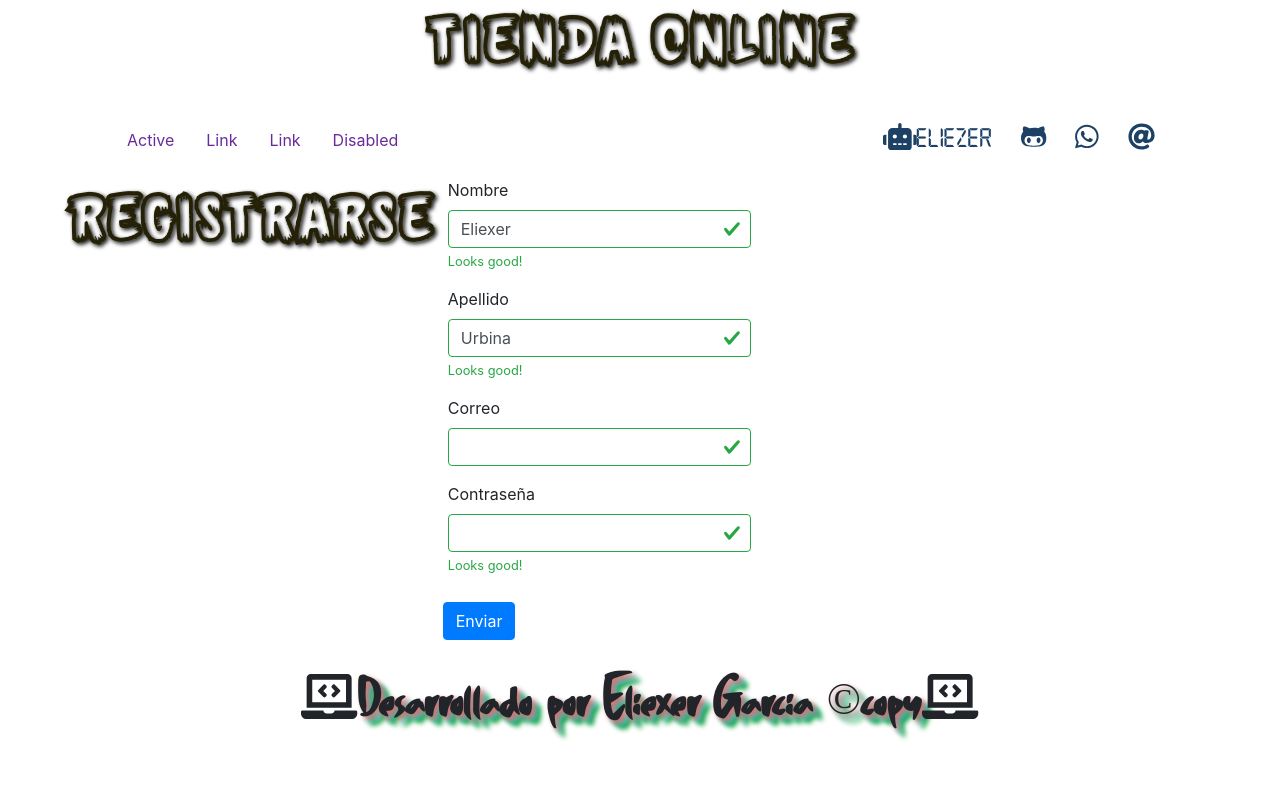
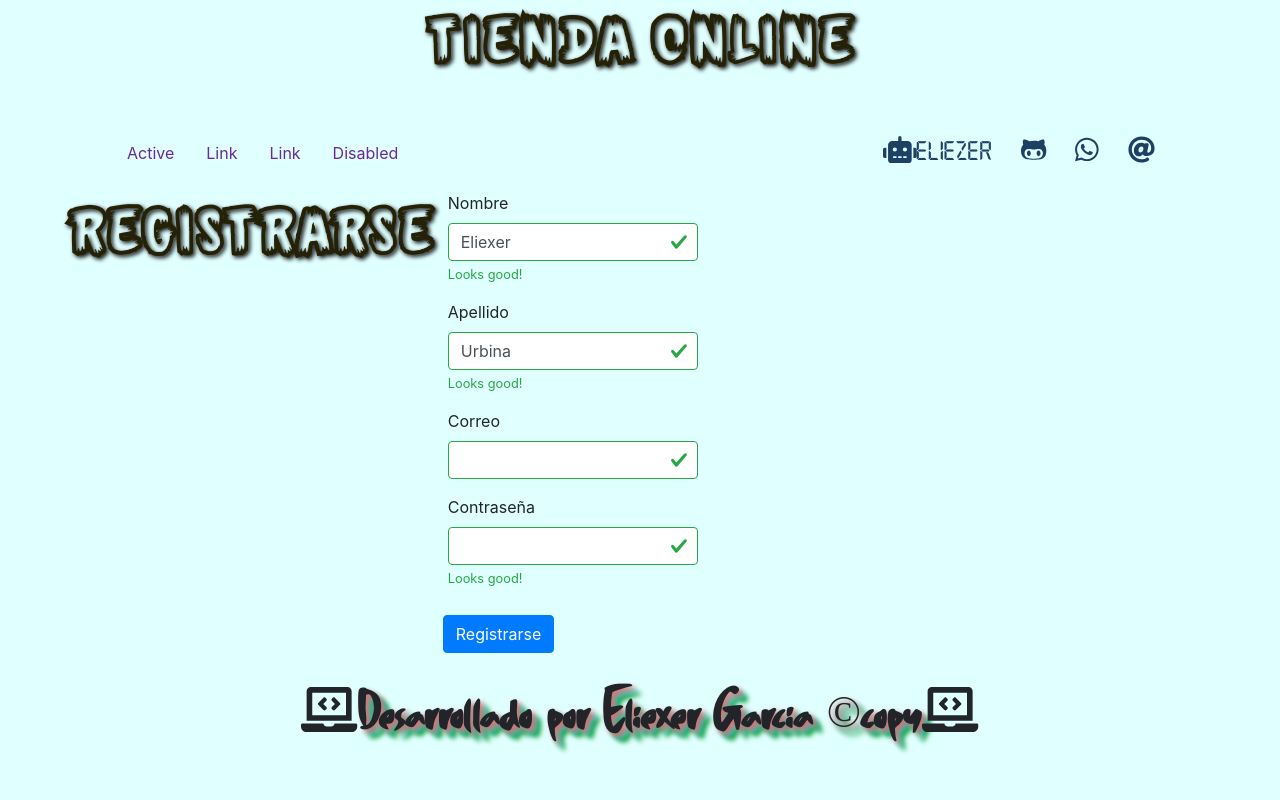
Before and after one commit to davidugarcia/littleshop, a PHP site: the page made by views/usuario/registro.php in a window 1280 px wide. Run offline with PHP 8.4, Linux system fonts and the light colour scheme; the template is opened without the code that fills it, so the values that code supplies are empty; some libraries are stand-ins or nearby versions.

Commit message:
retoques de html,css y comentarios
Signed-off-by: Edug <davidugarcia007@gmail.com>

```diff
--- a/controllers/UsuarioController.php
+++ b/controllers/UsuarioController.php
@@ -1,5 +1,5 @@
 <?php
-//archivo del modelo usuarios en donde se les envia los metodos ala class usuario
+//archivo de modelo usuarios.php en donde se les envia los metodos ala class usuario
 require_once 'modelo/usuarios.php';
 
 class usuarioController {
--- a/isset/styles.css
+++ b/isset/styles.css
@@ -20,6 +20,10 @@
     src: url(../isset/Hiroshima\ gyoshi.otf);
 }
 
+body {
+    background-color: lightcyan!important;
+}
+
 
 /*header*/
 
@@ -34,6 +38,8 @@ a {
     text-shadow: 0px 2px 1px #222222;
     text-shadow: 2px 2px 4px #000000;
     text-decoration: none;
+    margin-bottom: 14px;
+    padding-bottom: 7px;
 }
 
 .titulo:hover {
@@ -125,7 +131,6 @@ a {
     box-shadow: 0 4px 8px 0 rgba(0, 0, 0, 0.2), 0 6px 20px 0 rgba(0, 0, 0, 0.19);
     font-size: 20px;
     margin-top: 10px;
-    padding-right: 7px;
 }
 
 .link_aside li {
@@ -148,8 +153,6 @@ a {
 
 .producto {
     width: 30%;
-    margin-left: 5px;
-    margin-right: 15px;
     margin-bottom: 30px;
     text-align: center;
     box-shadow: 0 4px 8px 0 rgba(0, 0, 0, 0.2), 0 6px 20px 0 rgba(0, 0, 0, 0.19);
--- a/views/diseño/footer.php
+++ b/views/diseño/footer.php
@@ -1,5 +1,5 @@
-      </div>
    </div>
+</div>
 
 <!--footer-->
 
--- a/views/diseño/formroles.php
+++ b/views/diseño/formroles.php
@@ -26,7 +26,7 @@
          </div>
       </div>
 
-      <button type="submit" class="btn btn-primary espacio">Enviar</button>
+      <button type="submit" class="btn btn-primary espacio">Ingresar</button>
 
    </form>
 
--- a/views/productos/menuproduct.php
+++ b/views/productos/menuproduct.php
@@ -1,6 +1,6 @@
-         <h1 class="titulo espacio1">Pedidos</h1>
+      <h1 class="titulo espacio1 text-center">Pedidos</h1>
 
-         <div class="d-flex flex-wrap">
+      <div class="d-flex flex-wrap justify-content-around">
 
             <div class="card border border-success producto">
                <img src="<?=base_url?>isset/camiseta.png" class="card-img-top div_img" alt="...">
@@ -39,4 +39,4 @@
                   nnfuihguerhjguhejrughurehjujjhijgihjigfjjgihjijhijyt</p>
             </article>
 
-         </div>
+      </div>
--- a/views/usuario/registro.php
+++ b/views/usuario/registro.php
@@ -1,15 +1,20 @@
-<h1 class="titulo espacio1">Registrarse</h1>
+<h1 class="titulo text-center">Registrarse</h1>
 
+<div class="d-flex flex-column align-items-center">
+
+   <div>
       <?php if(isset($_SESSION['register']) && $_SESSION['register'] == 'complete'): ?>
-   <strong class="alert_green">Registro completado correctamente</strong>
+      <div class="alert alert-success" role="alert">Registro completado correctamente</div>
       <?php elseif(isset($_SESSION['register']) && $_SESSION['register'] == 'failed'): ?>
-   <strong class="alert_red">Registro fallido, introduce bien los datos</strong>
+      <div class="">Registro fallido, introduce bien los datos</div>
       <?php endif; ?>
+   </div>
 
-<form action="<?=base_url?>usuario/guardar" method="POST" style="width:400px;">
+
+   <form action="<?=base_url?>usuario/guardar" method="POST" style="width:280px;">
 
       <div class="form-group">
-      <div class="col-lg-10 mb-3">
+         <div class="col-lg-12 mb-3">
             <label for="user">Nombre</label>
             <input type="text" class="form-control is-valid" name="name" value="Eliexer" required>
             <div class="valid-feedback">
@@ -19,7 +24,7 @@
       </div>
 
       <div class="form-group">
-      <div class="col-lg-10 mb-3">
+         <div class="col-lg-12 mb-3">
             <label for="user">Apellido</label>
             <input type="text" class="form-control is-valid" name="lname" value="Urbina" required>
             <div class="valid-feedback">
@@ -29,14 +34,14 @@
       </div>
 
       <div class="form-group">
-      <div class="col-lg-10 mb-3">
+         <div class="col-lg-12 mb-3">
             <label for="inputEmail4">Correo</label>
             <input type="email" class="form-control is-valid" name="email" required>
          </div>
       </div>
 
       <div class="form-group">
-      <div class="col-lg-10 ">
+         <div class="col-lg-12 ">
             <label for="pass">Contraseña</label>
             <input type="password" class="form-control is-valid" name="pass" value="" required>
             <div class="valid-feedback">
@@ -45,6 +50,8 @@
          </div>
       </div>
 
-   <button type="submit" class="btn btn-primary espacio">Enviar</button>
+      <button type="submit" class="btn btn-primary espacio">Registrarse</button>
 
    </form>
+
+</div>
```
Lines whose indentation alone changed are shown as unchanged.
